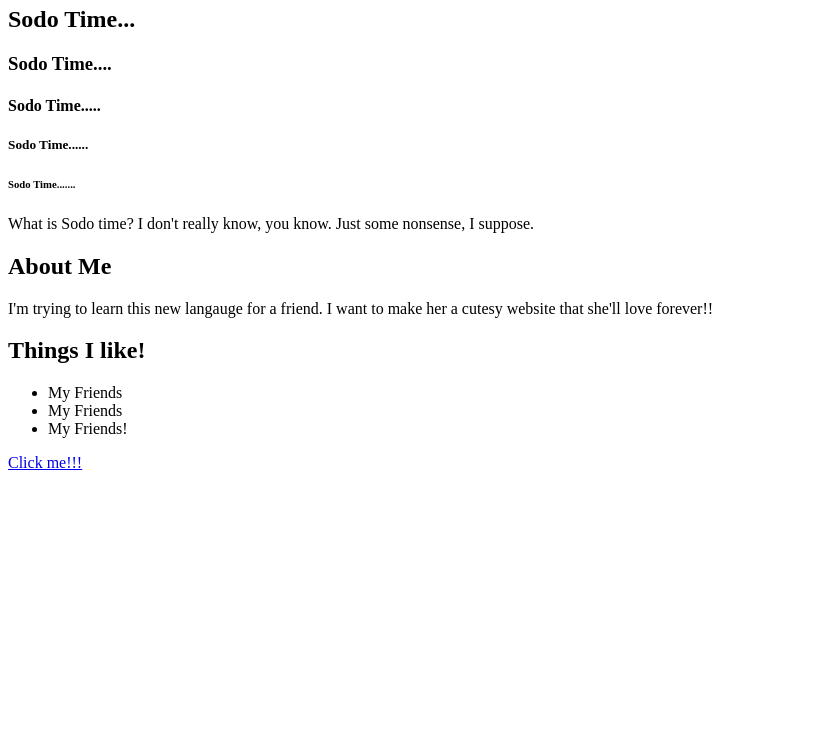
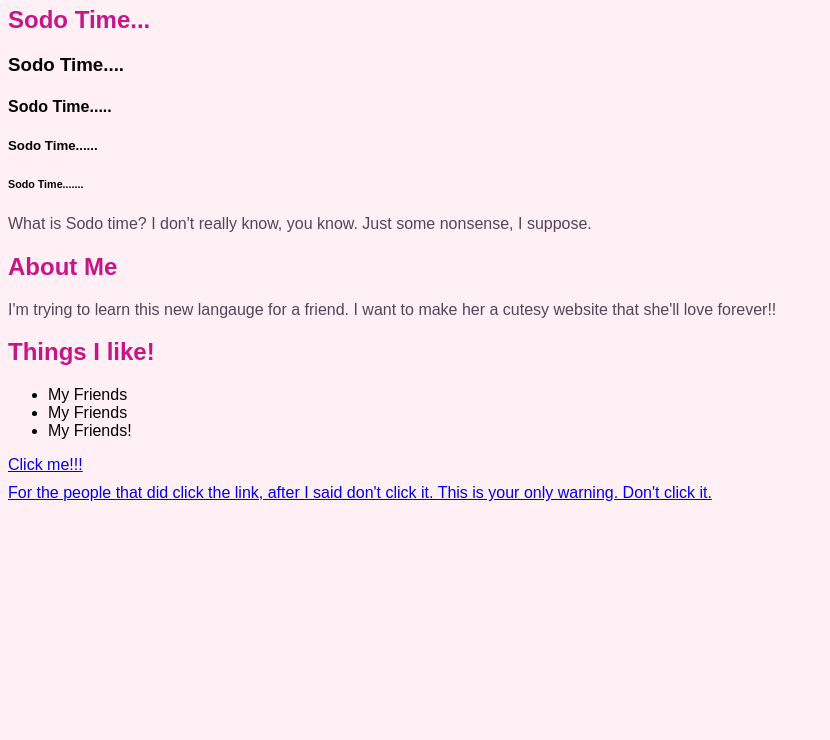
Before and after one commit to Sodoverse/bullshit, a plain HTML site: page index.html in a window 1280 px wide. Shown: the part 60-800 px from the top of the page, without its empty margins (0-830 px from the left). Drawn offline with Linux system fonts and the light colour scheme.

Commit message:
Add files via upload

```diff
--- a/index.html
+++ b/index.html
@@ -1,3 +1,17 @@
+<style>
+  body {
+    background-color: lavenderblush;
+    font-family: Arial, sans-serif;
+  }
+  h1 { color: hotpink; }
+  h2 { color: mediumvioletred; }
+  p { color: #554455; }
+  a {
+    display: block;
+    margin-bottom: 10px;
+}
+</style>
+
 <h1>Sodo Time!</h1>
 <h2>Sodo Time...</h2>
 <h3>Sodo Time....</h3>
@@ -17,3 +31,4 @@
 </ul>
 
 <a href="https://www.pornhub.com">Click me!!!</a>
+<a href="https://www.Xvideos.com">For the people that did click the link, after I said don't click it. This is your only warning. Don't click it.</a>
```
